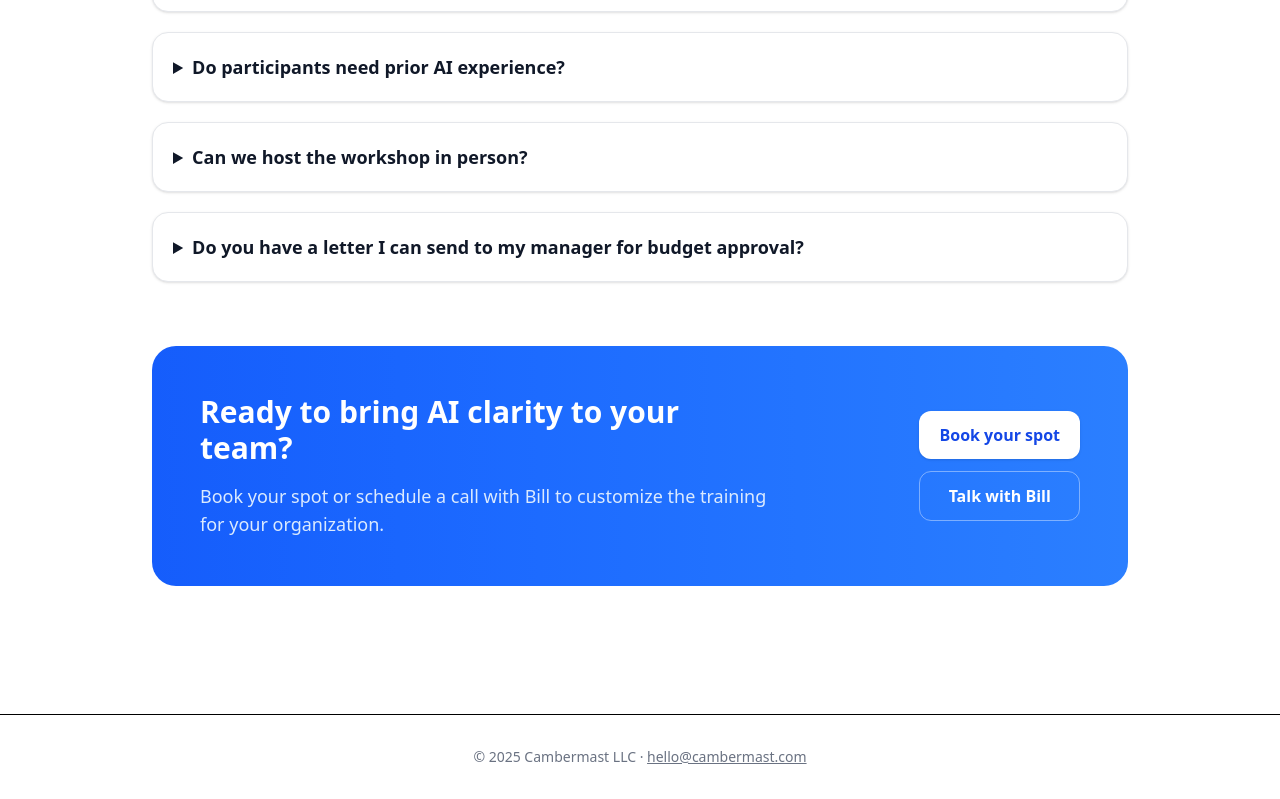
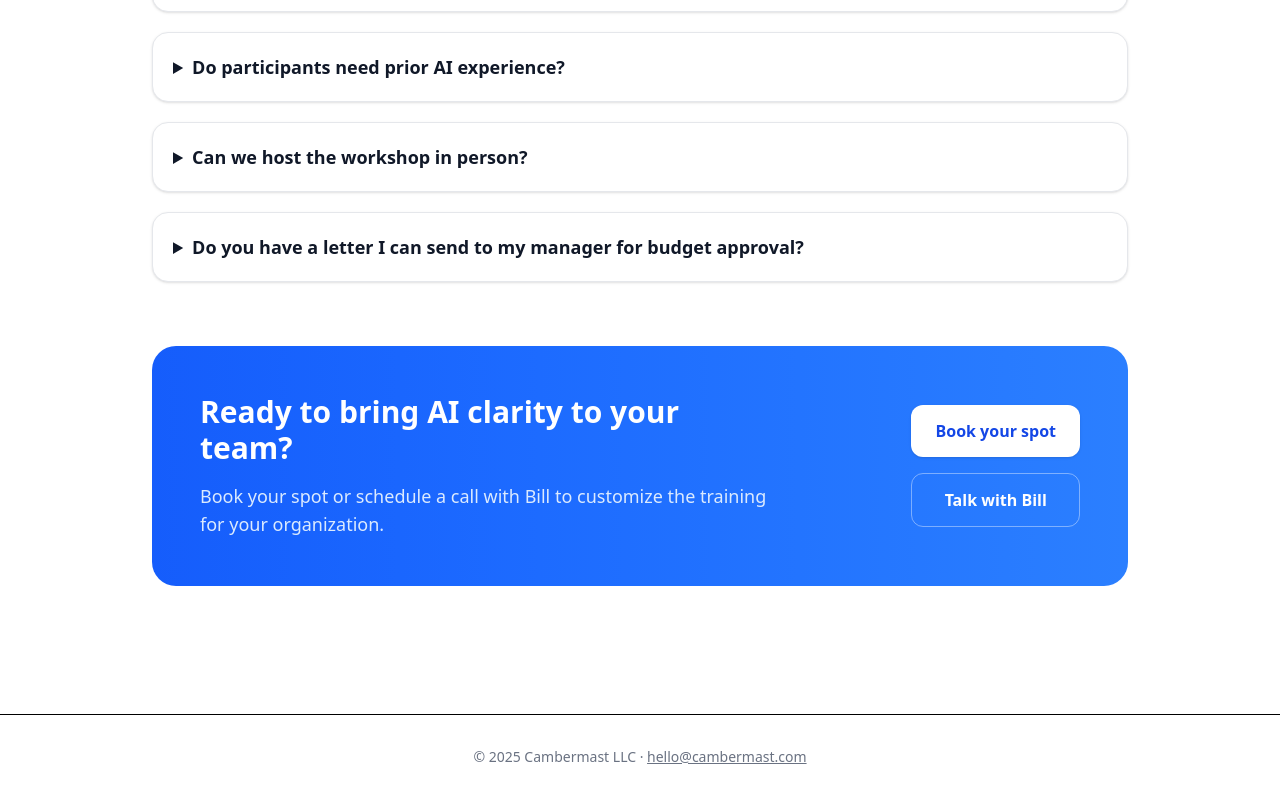
Before and after one commit to BillRaymond/cambermast-website-new, a SvelteKit app in the folder web/: page /training/ai-fundamentals in a window 1280 px wide. Shown: the part 4502-5301 px from the top of the page. Built offline with nearby package versions, Linux system fonts and the light colour scheme.

Commit message:
adjust button layout

```diff
--- a/web/src/routes/training/ai-fundamentals/+page.svelte
+++ b/web/src/routes/training/ai-fundamentals/+page.svelte
@@ -268,16 +268,16 @@
 				Book your spot or schedule a call with Bill to customize the training for your organization.
 			</p>
 		</div>
-		<div class="mt-6 flex flex-col gap-3 md:mt-0">
+		<div class="mt-6 flex flex-col gap-4 md:mt-0">
 			<a
 				href={data.primaryCta.url}
-				class="inline-flex items-center justify-center rounded-xl bg-white px-5 py-3 text-base font-semibold text-blue-700 shadow transition hover:bg-blue-50"
+				class="inline-flex items-center justify-center whitespace-nowrap rounded-xl bg-white px-6 py-3.5 text-base font-semibold text-blue-700 shadow transition hover:bg-blue-50"
 			>
 				{data.primaryCta.label}
 			</a>
 			<a
 				href={data.secondaryCta.url}
-				class="inline-flex items-center justify-center rounded-xl border border-white/40 px-5 py-3 text-base font-semibold text-white transition hover:bg-white/10"
+				class="inline-flex items-center justify-center whitespace-nowrap rounded-xl border border-white/40 px-6 py-3.5 text-base font-semibold text-white transition hover:bg-white/10"
 			>
 				{data.secondaryCta.label}
 			</a>
```
